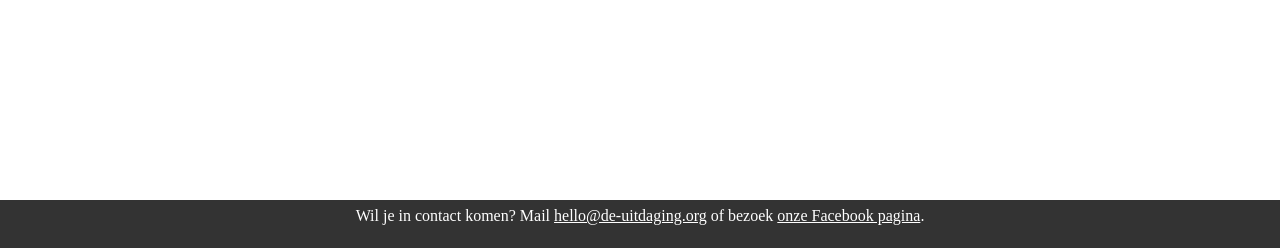
After one commit to MichielVanthoor/de-uitdaging, a Flask app: template app/templates/base.html in a window 1280 px wide. The commit adds this page. Shown: the part 552-800 px from the top of the page. Run offline with Flask 2, Linux system fonts and the light colour scheme; the template is opened without the code that fills it, so the values that code supplies are empty; some libraries are stand-ins or nearby versions.

```diff
--- /dev/null
+++ b/app/templates/base.html
@@ -0,0 +1,49 @@
+<!doctype html>
+<html lang="nl">
+<html>
+  <head>
+    <!-- Required meta tags -->
+    <meta charset="utf-8">
+    <meta name="viewport" content="width=device-width, initial-scale=1, shrink-to-fit=no">
+    <title>De Uitdaging</title>
+
+    <!-- Flavicon-->
+    <link rel="shortcut icon" href="{{ url_for('static', filename='favicon.ico')}}">
+
+    <!-- Custome CSS -->
+    <link rel="stylesheet" href="{{url_for('static', filename='style.css')}}">
+
+    <!-- Bootstrap CSS -->
+    <link rel="stylesheet" href="https://stackpath.bootstrapcdn.com/bootstrap/4.3.1/css/bootstrap.min.css" integrity="sha384-ggOyR0iXCbMQv3Xipma34MD+dH/1fQ784/j6cY/iJTQUOhcWr7x9JvoRxT2MZw1T" crossorigin="anonymous">
+  </head>
+    <body>
+      <!-- Header -->
+      <header>
+        <div class="d-flex flex-column flex-md-row align-items-center p-1 px-md-4 mb-0 bg-white border-bottom shadow-sm">
+          <div class="mr-md-auto">
+            <img src="https://storage.googleapis.com/de-uitdaging-images/de-uitdaging-logo-header.jpg" alt="De Uitdaging Logo">
+          </div>
+  <!--         <nav class="my-2 my-md-0 mr-md-3">
+            <a class="p-2 text-dark" href="">Over ons</a>
+          </nav>
+          <a class="btn btn-outline-primary" href="">Neem deel & Steun</a> -->
+        </div>
+      </header>
+
+      <!-- Content -->
+      {% block content %}{% endblock %}
+
+      <!-- Footer -->
+      <footer class="px-3 py-1 fixed-bottom site-footer">
+        <div class="container">
+          <p class="text-center text-white">Wil je in contact komen? Mail <u><a href="mailto:hello@de-uitdaging.org" class="text-white">hello@de-uitdaging.org</a></u> of bezoek <u><a href="https://www.facebook.com/DeUitdagingBE/" class="text-white">onze Facebook pagina</a></u>.</p>
+        </div>
+      </footer>
+
+      <!-- Optional JavaScript -->
+      <!-- jQuery first, then Popper.js, then Bootstrap JS -->
+      <script src="https://code.jquery.com/jquery-3.3.1.slim.min.js" integrity="sha384-q8i/X+965DzO0rT7abK41JStQIAqVgRVzpbzo5smXKp4YfRvH+8abtTE1Pi6jizo" crossorigin="anonymous"></script>
+      <script src="https://cdnjs.cloudflare.com/ajax/libs/popper.js/1.14.7/umd/popper.min.js" integrity="sha384-UO2eT0CpHqdSJQ6hJty5KVphtPhzWj9WO1clHTMGa3JDZwrnQq4sF86dIHNDz0W1" crossorigin="anonymous"></script>
+      <script src="https://stackpath.bootstrapcdn.com/bootstrap/4.3.1/js/bootstrap.min.js" integrity="sha384-JjSmVgyd0p3pXB1rRibZUAYoIIy6OrQ6VrjIEaFf/nJGzIxFDsf4x0xIM+B07jRM" crossorigin="anonymous"></script>
+    </body>
+</html>
```
Also changed, not shown: app/templates/index.html (+3 -42 lines), app/static/favicon.ico (added), 1 other file.
